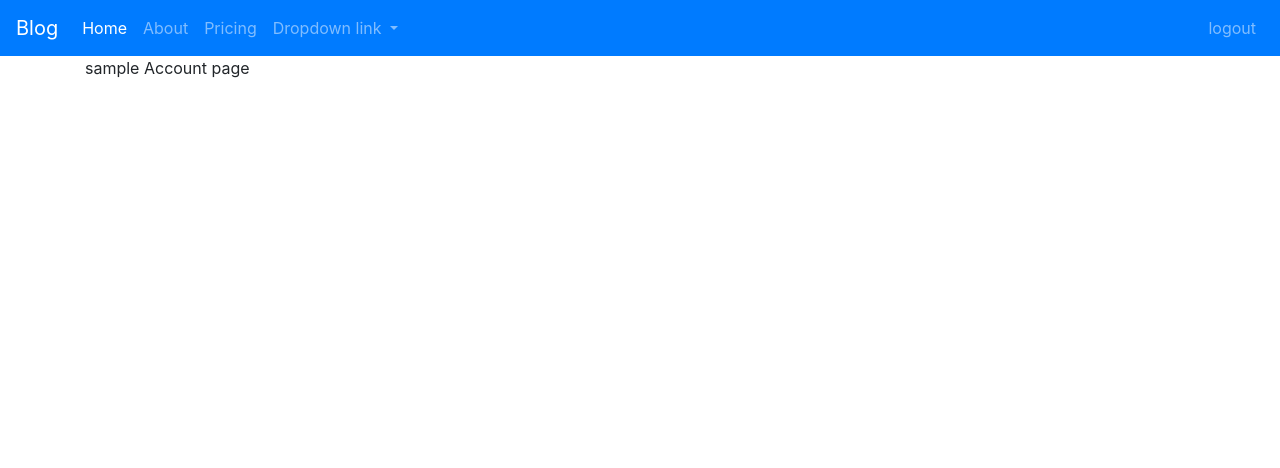
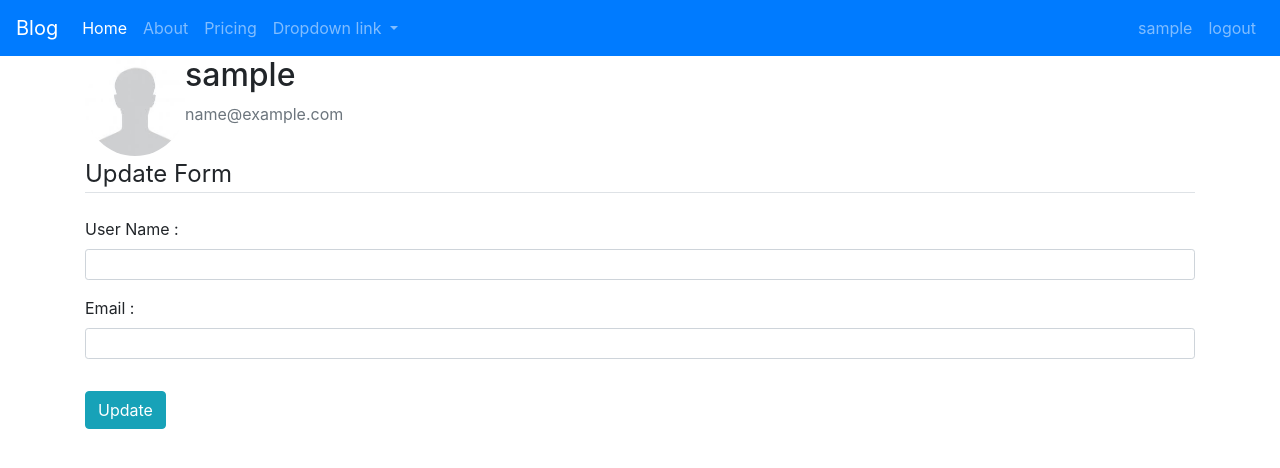
Before and after one commit to viralsir/flask_siddharth, a Flask app: page /account in a window 1280 px wide. Shown: the top 468 px of the page. Run offline with Flask 2, Linux system fonts and the light colour scheme; the visitor is signed in with stand-in values (Sample User, id 1); data comes from the database, SQL or seed files in the repository; some libraries are stand-ins or nearby versions.

Commit message:
profile pic and update form create and change model class

```diff
--- a/blog/forms.py
+++ b/blog/forms.py
@@ -2,6 +2,7 @@ from flask_wtf.form import FlaskForm
 from wtforms import StringField,PasswordField,SubmitField,BooleanField
 from wtforms.validators import DataRequired,Email,EqualTo,Length
 from blog.model import user
+from flask_login import current_user
 
 class RegisterForm(FlaskForm):
     username=StringField("User Name :")
@@ -21,6 +22,24 @@ class RegisterForm(FlaskForm):
             raise ValueError('email is already taken please choose another one')
 
 
+class UpdateForm(FlaskForm):
+    username=StringField("User Name :")
+    email=StringField("Email :",validators=[DataRequired(),Email()])
+    submit=SubmitField("Update")
+
+    def validate_username(self,username):
+        newuser=user.query.filter_by(username=username.data).first();
+        if newuser.username != current_user.username:
+            if newuser :
+                raise ValueError('username is already taken please choose another one')
+
+    def validate_email(self, email):
+        newuser = user.query.filter_by(email=email.data).first();
+        if newuser.email != current_user.email :
+            if newuser:
+                raise ValueError('email is already taken please choose another one')
+
+
 
 
 class LoginForm(FlaskForm):
--- a/blog/model.py
+++ b/blog/model.py
@@ -6,11 +6,13 @@ from flask_login import UserMixin
 def load_user(user_id):
     return user.query.get(int(user_id))
 
+
 class user(db.Model,UserMixin):
     id=db.Column(db.Integer,primary_key=True)
     username=db.Column(db.String(30),nullable=False)
     email=db.Column(db.String(30),nullable=False,unique=True)
     password=db.Column(db.String(15),nullable=False)
+    image_fie=db.Column(db.String(30),nullable=False,default="default.jpg")
 
     def __repr__(self):
         return f"User({self.username},{self.email})"
--- a/blog/routes.py
+++ b/blog/routes.py
@@ -1,5 +1,5 @@
 from  flask import Flask,render_template,redirect,url_for,flash,request
-from blog.forms import RegisterForm,LoginForm
+from blog.forms import RegisterForm,LoginForm,UpdateForm
 from blog import app,db
 from blog.model import user
 from flask_login import login_user,current_user,logout_user,login_required
@@ -25,7 +25,7 @@ def register1():
         db.session.add(newuser)
         db.session.commit()
         flash(f"account is created please login ","success")
-        return redirect(url_for('about'))
+        return redirect(url_for('login'))
 
     return render_template("register.html",form=form)
 
@@ -61,4 +61,6 @@ def logout():
 @app.route("/account")
 @login_required
 def account():
-     return render_template("Account.html")
+     form=UpdateForm()
+     image_file=url_for('static',filename='profile_pics/'+current_user.image_fie)
+     return render_template("Account.html",image_file=image_file,form=form)
--- a/blog/templates/Account.html
+++ b/blog/templates/Account.html
@@ -1,4 +1,56 @@
 {% extends "layout.html" %}
 {% block body %}
- {{ current_user.username }} Account page
+  <div class="media">
+    <img class="rounded-circle account-img" width="100" height="100" src="{{ image_file }}">
+    <div class="media-body">
+      <h2 class="account-heading">{{current_user.username }}</h2>
+      <p class="text-secondary">{{current_user.email}}</p>
+    </div>
+  </div>
+   <form method="POST" action="">
+            {{form.hidden_tag()}}
+            <fieldset class="form-group"  >
+                <legend class="border-bottom mb-4">
+                   Update Form
+                </legend>
+                <div class="form-group">
+                    {{form.username.label(class="form-control-label")}}
+                    {% if form.username.errors %}
+                         {{form.username(class="form-control form-control-sm is-invalid")}}
+                         <div class="invalid-feedback">
+                            {% for error in form.username.errors %}
+                                <span>{{ error }}</span>
+                            {% endfor %}
+                        </div>
+                    {% else %}
+                             {{form.username(class="form-control form-control-sm")}}
+                    {% endif %}
+
+               </div>
+                <div class="form-group">
+                    {{form.email.label(class="form-control-label")}}
+                    {% if form.email.errors %}
+                         {{form.email(class="form-control form-control-sm is-invalid")}}
+                         <div class="invalid-feedback">
+                            {% for error in form.email.errors %}
+                                <span>{{ error }}</span>
+                            {% endfor %}
+                        </div>
+                    {% else %}
+                             {{form.email(class="form-control form-control-sm")}}
+                    {% endif %}
+
+
+
+                </div>
+            </fieldset>
+            <div class="form-group">
+                {{ form.submit(class="btn btn-info")}}
+            </div>
+        </form>
+</div>
+
+
+
+
 {% endblock %}
--- a/blog/templates/layout.html
+++ b/blog/templates/layout.html
@@ -47,6 +47,7 @@
       </div>
         <div class="navbar-nav">
              {% if current_user.is_authenticated %}
+                <a class="nav-link" href="{{ url_for('account') }}">{{current_user.username}}</a>
                 <a class="nav-link" href="{{ url_for('logout') }}">logout </a>
              {% else %}
                  <a class="nav-link" href="{{ url_for('register1') }}">Register </a>
```
Also changed, not shown: blog/static/profile_pics/default.jpg (added).
